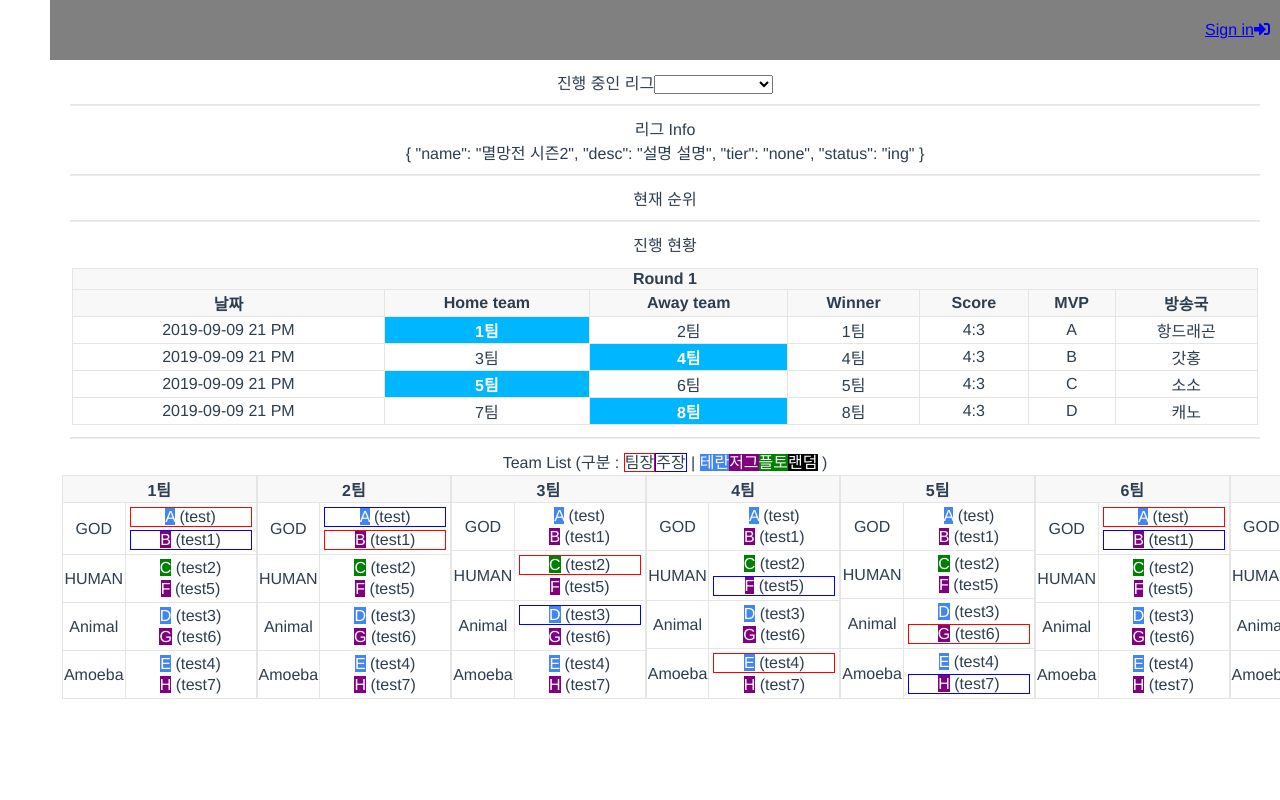
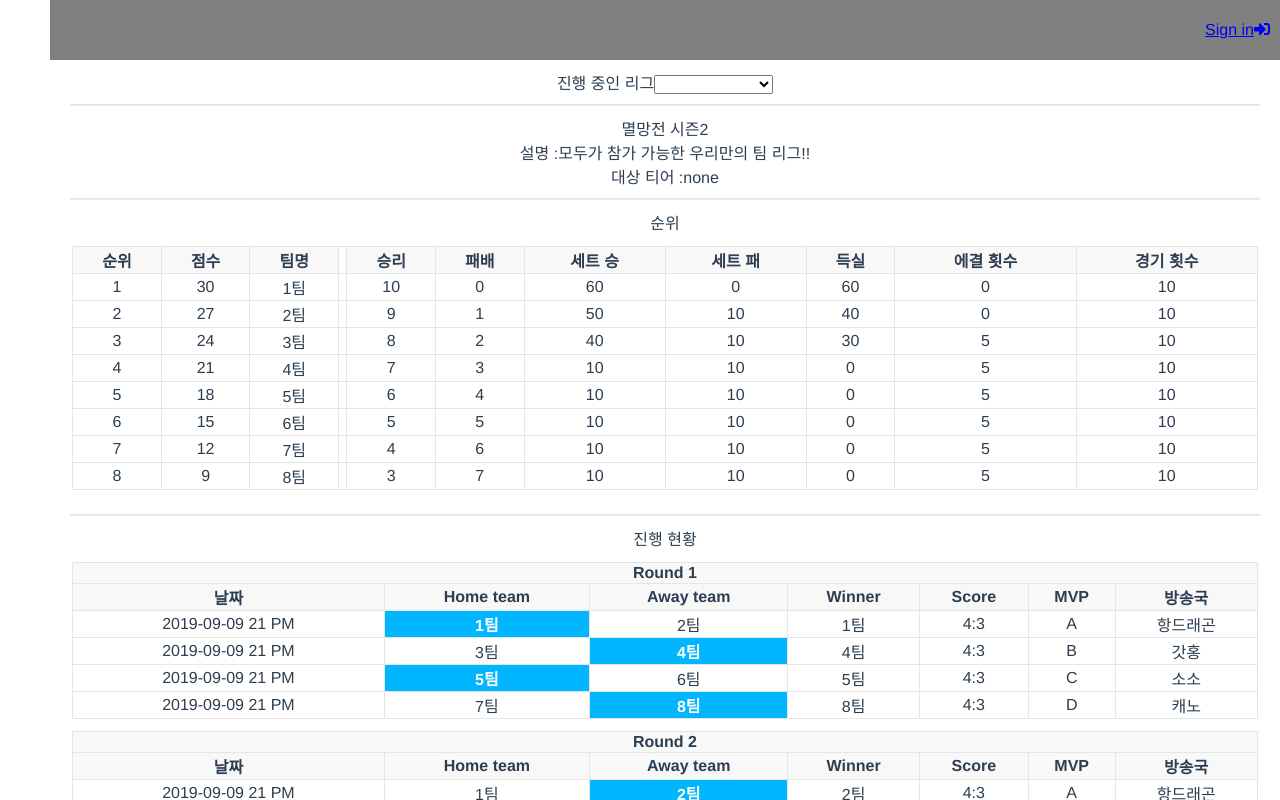
Before and after one commit to DaniyolKim/LCORD, a Vue app in the folder client/: page /league/ing in a window 1280 px wide. Shown: the top 800 px of the page. Built offline with nearby package versions, Linux system fonts and the light colour scheme; what vue-sidebar-menu would draw is missing.

Commit message:
client - 예제 페이지 생성 : 순위 항목 추가 server -

```diff
--- a/client/src/components/league/LeagueIng.vue
+++ b/client/src/components/league/LeagueIng.vue
@@ -9,15 +9,52 @@
 
     <hr style="border-color: rgba(0, 0, 0, 0.1); margin: 10px;">
     <div>
-      <label>리그 Info</label>
+      <label>{{leagueInfo.name}}</label>
       <div>
-        {{leagueInfo}}
+        <div><label>설명 :</label>{{leagueInfo.desc}}</div>
+        <div><label>대상 티어 :</label>{{leagueInfo.tier}}</div>
       </div>
     </div>
 
     <hr style="border-color: rgba(0, 0, 0, 0.1); margin: 10px;">
     <div>
-      <div>현재 순위</div>
+      <div>순위</div>
+      <div>
+        <table>
+          <thead>
+          <tr>
+            <th>순위</th><th>점수</th><th>팀명</th><td></td>
+            <th>승리</th><th>패배</th>
+            <th>세트 승</th><th>세트 패</th><th>득실</th>
+            <th>에결 횟수</th><th>경기 횟수</th>
+          </tr>
+          </thead>
+          <tbody>
+          <tr v-for="(team, index) in teamList">
+            <td>{{index + 1}}</td>
+            <td>{{team.score.cntWin * 3}}</td>
+            <td>{{team.name}}</td>
+            <td></td>
+            <td>{{team.score.cntWin}}</td><td>{{team.score.cntLose}}</td>
+            <td>{{team.score.cntWinSet}}</td><td>{{team.score.cntLoseSet}}</td><td>{{team.score.cntWinSet - team.score.cntLoseSet}}</td>
+            <td>{{team.score.cntAceMatch}}</td><td>{{team.score.cntWin + team.score.cntLose}}</td>
+          </tr>
+          </tbody>
+        </table>
+
+        <table>
+          <thead>
+          <tr>
+
+          </tr>
+          </thead>
+          <tbody>
+          <tr v-for="team in teamList">
+
+          </tr>
+          </tbody>
+        </table>
+      </div>
     </div>
 
     <hr style="border-color: rgba(0, 0, 0, 0.1); margin: 10px;">
@@ -94,7 +131,7 @@
       return {
         leagueList: ['멸망전 시즌2', '휴애리그', '아메바리그 시즌3'],
         leagueName: '',
-        leagueInfo: { name: '멸망전 시즌2', desc: '설명 설명', tier: 'none', status: 'ing'},
+        leagueInfo: { name: '멸망전 시즌2', desc: '모두가 참가 가능한 우리만의 팀 리그!!', tier: 'none', status: 'ing'},
         roundList: [
           {name: 'Round 1', matchList: [
               { matchTime: '2019-09-09 21 PM', home: '1팀', away: '2팀', link: '항드래곤', winner: '1팀', mvp: 'A', score: '4:3'},
@@ -102,9 +139,16 @@
               { matchTime: '2019-09-09 21 PM', home: '5팀', away: '6팀', link: '소소', winner: '5팀', mvp: 'C', score: '4:3' },
               { matchTime: '2019-09-09 21 PM', home: '7팀', away: '8팀', link: '캐노', winner: '8팀', mvp: 'D', score: '4:3' },
             ]},
+          {name: 'Round 2', matchList: [
+              { matchTime: '2019-09-09 21 PM', home: '1팀', away: '2팀', link: '항드래곤', winner: '2팀', mvp: 'A', score: '4:3'},
+              { matchTime: '2019-09-09 21 PM', home: '3팀', away: '4팀', link: '갓홍', winner: '3팀', mvp: 'B', score: '4:3' },
+              { matchTime: '2019-09-09 21 PM', home: '5팀', away: '6팀', link: '소소', winner: '6팀', mvp: 'C', score: '4:3' },
+              { matchTime: '2019-09-09 21 PM', home: '7팀', away: '8팀', link: '캐노', winner: '7팀', mvp: 'D', score: '4:3' },
+            ]},
           ],
         teamList: [
           { name: '1팀', leader1: 'A', leader2: 'B',
+            score: { cntWin: 10, cntLose: 0, cntWinSet: 60, cntLoseSet: 0,  cntAceMatch: 0 },
             members: [
               { tear: '1', users: [{id: 'test', name: 'A', tribe: 'Terran'}, {id: 'test1', name: 'B', tribe: 'Zerg'}]},
               { tear: '2', users: [{id: 'test2', name: 'C', tribe: 'Protoss'}, {id: 'test5', name: 'F', tribe: 'Zerg'}]},
@@ -112,6 +156,7 @@
               { tear: '4', users: [{id: 'test4', name: 'E', tribe: 'Terran'}, {id: 'test7', name: 'H', tribe: 'Zerg'}]},
           ]},
           { name: '2팀', leader1: 'B', leader2: 'A',
+            score: { cntWin: 9, cntLose: 1, cntWinSet: 50, cntLoseSet: 10,  cntAceMatch: 0 },
             members: [
               { tear: '1', users: [{id: 'test', name: 'A', tribe: 'Terran'}, {id: 'test1', name: 'B', tribe: 'Zerg'}]},
               { tear: '2', users: [{id: 'test2', name: 'C', tribe: 'Protoss'}, {id: 'test5', name: 'F', tribe: 'Zerg'}]},
@@ -119,6 +164,7 @@
               { tear: '4', users: [{id: 'test4', name: 'E', tribe: 'Terran'}, {id: 'test7', name: 'H', tribe: 'Zerg'}]},
             ]},
           { name: '3팀', leader1: 'C', leader2: 'D',
+            score: { cntWin: 8, cntLose: 2, cntWinSet: 40, cntLoseSet: 10,  cntAceMatch: 5 },
             members: [
               { tear: '1', users: [{id: 'test', name: 'A', tribe: 'Terran'}, {id: 'test1', name: 'B', tribe: 'Zerg'}]},
               { tear: '2', users: [{id: 'test2', name: 'C', tribe: 'Protoss'}, {id: 'test5', name: 'F', tribe: 'Zerg'}]},
@@ -126,6 +172,7 @@
               { tear: '4', users: [{id: 'test4', name: 'E', tribe: 'Terran'}, {id: 'test7', name: 'H', tribe: 'Zerg'}]},
             ]},
           { name: '4팀', leader1: 'E', leader2: 'F',
+            score: { cntWin: 7, cntLose: 3, cntWinSet: 10, cntLoseSet: 10,  cntAceMatch: 5 },
             members: [
               { tear: '1', users: [{id: 'test', name: 'A', tribe: 'Terran'}, {id: 'test1', name: 'B', tribe: 'Zerg'}]},
               { tear: '2', users: [{id: 'test2', name: 'C', tribe: 'Protoss'}, {id: 'test5', name: 'F', tribe: 'Zerg'}]},
@@ -133,6 +180,7 @@
               { tear: '4', users: [{id: 'test4', name: 'E', tribe: 'Terran'}, {id: 'test7', name: 'H', tribe: 'Zerg'}]},
             ]},
           { name: '5팀', leader1: 'G', leader2: 'H',
+            score: { cntWin: 6, cntLose: 4, cntWinSet: 10, cntLoseSet: 10,  cntAceMatch: 5 },
             members: [
               { tear: '1', users: [{id: 'test', name: 'A', tribe: 'Terran'}, {id: 'test1', name: 'B', tribe: 'Zerg'}]},
               { tear: '2', users: [{id: 'test2', name: 'C', tribe: 'Protoss'}, {id: 'test5', name: 'F', tribe: 'Zerg'}]},
@@ -140,6 +188,7 @@
               { tear: '4', users: [{id: 'test4', name: 'E', tribe: 'Terran'}, {id: 'test7', name: 'H', tribe: 'Zerg'}]},
             ]},
           { name: '6팀', leader1: 'A', leader2: 'B',
+            score: { cntWin: 5, cntLose: 5, cntWinSet: 10, cntLoseSet: 10,  cntAceMatch: 5 },
             members: [
               { tear: '1', users: [{id: 'test', name: 'A', tribe: 'Terran'}, {id: 'test1', name: 'B', tribe: 'Zerg'}]},
               { tear: '2', users: [{id: 'test2', name: 'C', tribe: 'Protoss'}, {id: 'test5', name: 'F', tribe: 'Zerg'}]},
@@ -147,6 +196,7 @@
               { tear: '4', users: [{id: 'test4', name: 'E', tribe: 'Terran'}, {id: 'test7', name: 'H', tribe: 'Zerg'}]},
             ]},
           { name: '7팀', leader1: 'C', leader2: 'D',
+            score: { cntWin: 4, cntLose: 6, cntWinSet: 10, cntLoseSet: 10,  cntAceMatch: 5 },
             members: [
               { tear: '1', users: [{id: 'test', name: 'A', tribe: 'Terran'}, {id: 'test1', name: 'B', tribe: 'Zerg'}]},
               { tear: '2', users: [{id: 'test2', name: 'C', tribe: 'Protoss'}, {id: 'test5', name: 'F', tribe: 'Zerg'}]},
@@ -154,6 +204,7 @@
               { tear: '4', users: [{id: 'test4', name: 'E', tribe: 'Terran'}, {id: 'test7', name: 'H', tribe: 'Zerg'}]},
             ]},
           { name: '8팀', leader1: 'E', leader2: 'F',
+            score: { cntWin: 3, cntLose: 7, cntWinSet: 10, cntLoseSet: 10,  cntAceMatch: 5 },
             members: [
               { tear: '1', users: [{id: 'test', name: 'A', tribe: 'Terran'}, {id: 'test1', name: 'B', tribe: 'Zerg'}]},
               { tear: '2', users: [{id: 'test2', name: 'C', tribe: 'Protoss'}, {id: 'test5', name: 'F', tribe: 'Zerg'}]},
@@ -245,4 +296,9 @@
     background: #00B7FF;
     margin: 0px;
   }
+  .rankArea {
+    display: flex;
+    flex-direction: row;
+    align-items: center;
+  }
 </style>
```
